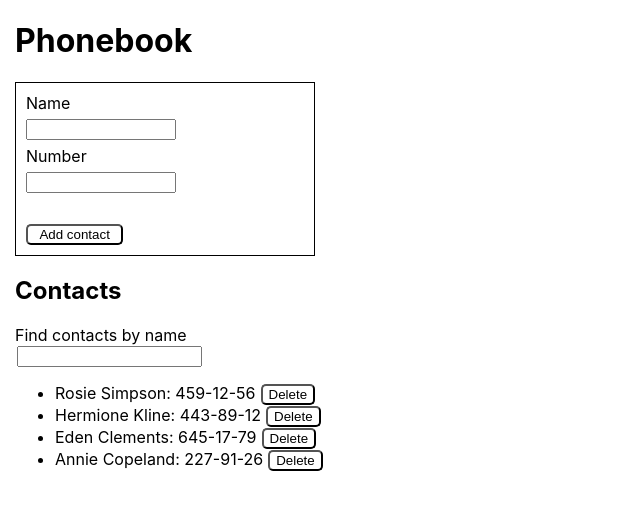
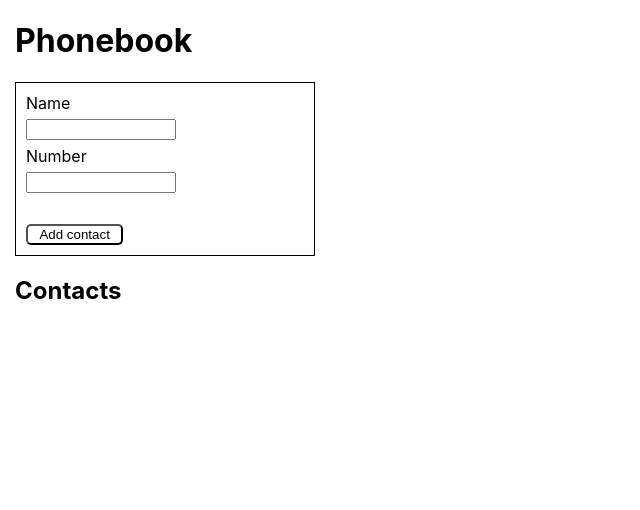
Before and after one commit to erastfandorin/goit-react-hw-02-phonebook, a React (Create React App) app: page / in a window 1280 px wide. Shown: the top 510 px of the page, without its empty margins (0-640 px from the left). Built offline with nearby package versions, Linux system fonts and the light colour scheme.

Commit message:
feat: add localStorage on Lifecycle

```diff
--- a/src/App/App.js
+++ b/src/App/App.js
@@ -7,13 +7,30 @@ import ContactList from "./ContactList/ContactList";
 class App extends Component {
   state = {
     contacts: [
-      { id: "id-1", name: "Rosie Simpson", number: "459-12-56" },
-      { id: "id-2", name: "Hermione Kline", number: "443-89-12" },
-      { id: "id-3", name: "Eden Clements", number: "645-17-79" },
-      { id: "id-4", name: "Annie Copeland", number: "227-91-26" }
+      // { id: "id-1", name: "Rosie Simpson", number: "459-12-56" },
+      // { id: "id-2", name: "Hermione Kline", number: "443-89-12" },
+      // { id: "id-3", name: "Eden Clements", number: "645-17-79" },
+      // { id: "id-4", name: "Annie Copeland", number: "227-91-26" }
     ],
     filter: ""
   };
+
+  componentDidMount() {
+    const getContacts = localStorage.getItem("contacts");
+    const parseContacts = JSON.parse(getContacts);
+    if (parseContacts) {
+      this.setState(({ contacts }) => {
+        const newArray = [...contacts, ...parseContacts];
+        return { contacts: newArray };
+      });
+    }
+  }
+  componentDidUpdate(prevProps, prevState) {
+    if (prevState !== this.state) {
+      localStorage.setItem("contacts", JSON.stringify(this.state.contacts));
+      console.log("save");
+    }
+  }
 
   handleChange = ({ target }) => {
     this.setState({ [target.name]: target.value });
--- a/src/App/ContactForm/ContactForm.js
+++ b/src/App/ContactForm/ContactForm.js
@@ -48,6 +48,7 @@ class ContactForm extends Component {
           value={name}
           id={this.labelNameId}
           onChange={this.handleChange}
+          required
         />
         <label htmlFor={this.labelNumberId}>Number</label>
         <input
@@ -57,6 +58,7 @@ class ContactForm extends Component {
           value={number}
           id={this.labelNumberId}
           onChange={this.handleChange}
+          required
         />
         <button className={style.button_form_phonebook}>Add contact</button>
       </form>
```
